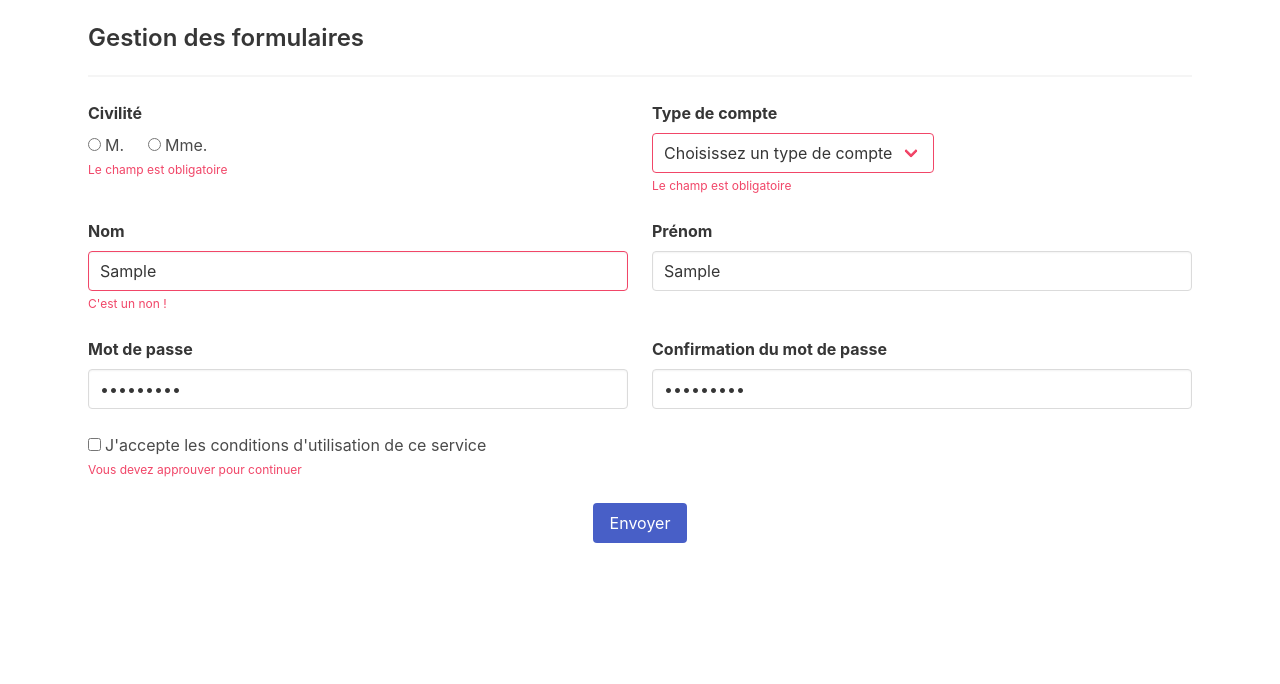
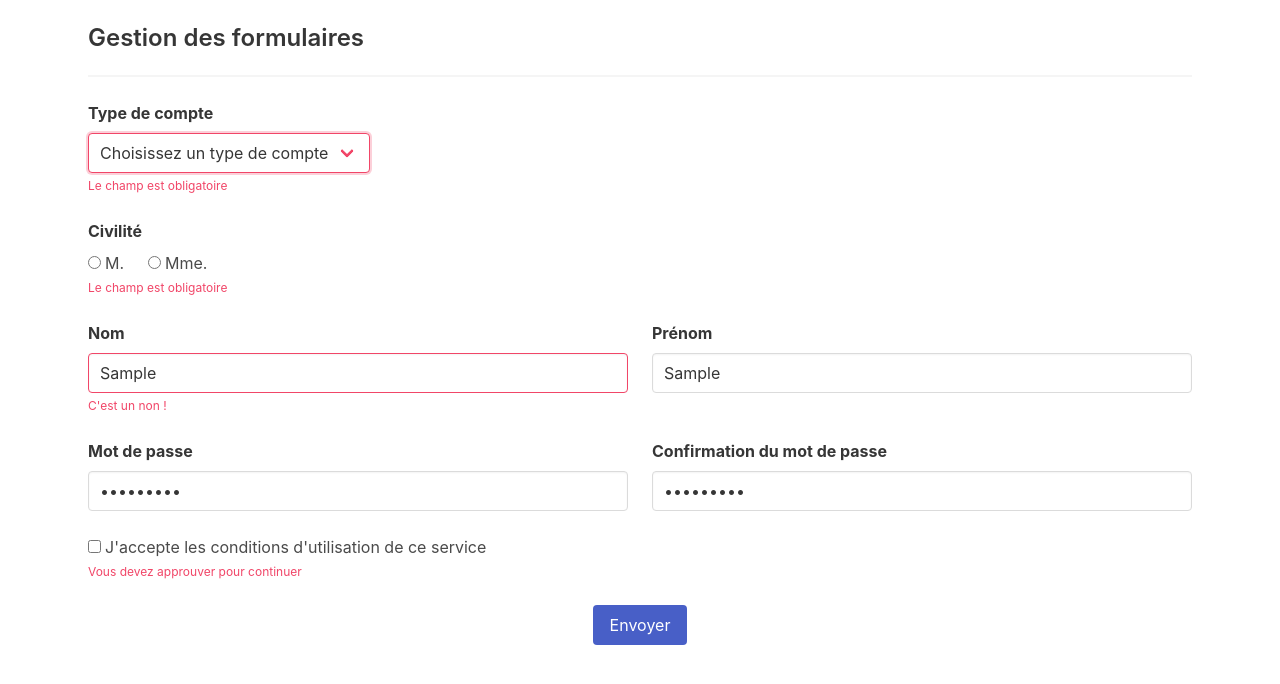
Before and after one commit to MarineTsr/forms, a React (Create React App) app: page / in a window 1280 px wide. Both pictures are taken after typing "Sample", "Sample", "Sample123", "Sample123" into the empty fields and a click on the button "Envoyer". Shown: the top 684 px of the page. Built offline with nearby package versions, Linux system fonts and the light colour scheme; no server answers.

Commit message:
Add validation and display dependencies

```diff
--- a/src/App.js
+++ b/src/App.js
@@ -1,11 +1,21 @@
+import { useState } from "react";
 import { useForm } from "react-hook-form";
 import * as yup from "yup";
 import { yupResolver } from "@hookform/resolvers/yup";
 
 function App() {
+  const [siret, setSiret] = useState(false);
+
   const userSchema = yup.object({
     title: yup.string().nullable().required("Le champ est obligatoire"),
     type: yup.string().required("Le champ est obligatoire"),
+    siret: yup
+      .string()
+      .nullable()
+      .when("type", {
+        is: "pro",
+        then: yup.string().nullable().required("Le champ est obligatoire"),
+      }),
     lastname: yup
       .string()
       .required("Le champ est obligatoire")
@@ -43,6 +53,7 @@ function App() {
   const defaultValues = {
     title: null,
     type: "",
+    siret: null,
     firstname: "",
     lastname: "",
     password: "",
@@ -79,6 +90,7 @@ function App() {
         const results = await response.json();
         console.log(results);
         reset(defaultValues);
+        setSiret(false);
         // throw new Error("Ceci est une erreur de test");
       }
     } catch (err) {
@@ -87,6 +99,14 @@ function App() {
       //   type: "globalErr",
       //   message: err.message,
       // });
+    }
+  };
+
+  const handleTypeChange = (event) => {
+    if (event.target.value === "pro") {
+      setSiret(true);
+    } else {
+      setSiret(false);
     }
   };
 
@@ -107,6 +127,51 @@ function App() {
         )}
 
         <div className="column is-6">
+          <div className="field">
+            <label htmlFor="type" className="label">
+              Type de compte
+            </label>
+            <div className={`select${errors?.type ? " is-danger" : ""}`}>
+              <select
+                id="type"
+                {...register("type")}
+                onChange={handleTypeChange}
+              >
+                <option value="" disabled>
+                  Choisissez un type de compte
+                </option>
+                <option value="pro">Professionnel</option>
+                <option value="part">Particulier</option>
+              </select>
+            </div>
+            {errors?.type && (
+              <p className="help is-danger">{errors.type.message}</p>
+            )}
+          </div>
+        </div>
+
+        {siret && (
+          <div className="column is-6">
+            <div className="field">
+              <label htmlFor="siret" className="label">
+                N° de SIRET
+              </label>
+              <div className="control">
+                <input
+                  className={`input${errors?.siret ? " is-danger" : ""}`}
+                  id="siret"
+                  type="text"
+                  {...register("siret")}
+                />
+              </div>
+              {errors?.siret && (
+                <p className="help is-danger">{errors.siret.message}</p>
+              )}
+            </div>
+          </div>
+        )}
+
+        <div className="column is-12">
           <div className="field">
             <label className="label">Civilité</label>
             <div className="control">
@@ -133,26 +198,6 @@ function App() {
             </div>
             {errors?.title && (
               <p className="help is-danger">{errors.title.message}</p>
-            )}
-          </div>
-        </div>
-
-        <div className="column is-6">
-          <div className="field">
-            <label htmlFor="type" className="label">
-              Type de compte
-            </label>
-            <div className={`select${errors?.type ? " is-danger" : ""}`}>
-              <select id="type" {...register("type")}>
-                <option value="" disabled>
-                  Choisissez un type de compte
-                </option>
-                <option value="pro">Professionnel</option>
-                <option value="part">Particulier</option>
-              </select>
-            </div>
-            {errors?.type && (
-              <p className="help is-danger">{errors.type.message}</p>
             )}
           </div>
         </div>
```
